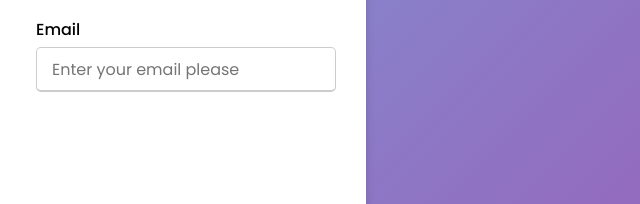
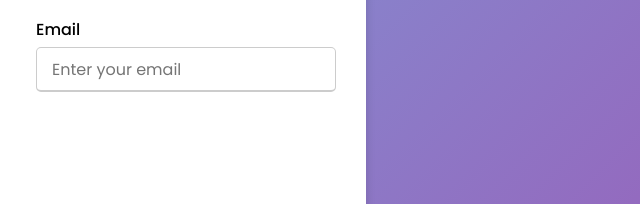
Before and after one commit to njwgroeneveld/studentRegisterForm, a plain HTML site: page index.html in a window 1280 px wide. Shown: the part 224-428 px from the top of the page, 624-1264 px from the left. Drawn offline with Linux system fonts and the light colour scheme.

Commit message:
undo last change

```diff
--- a/index.html
+++ b/index.html
@@ -25,7 +25,7 @@
         -->
           <div class="input-box">
             <span class="details">Email</span>
-            <input type="text" placeholder="Enter your email please" required id="emailInput">
+            <input type="text" placeholder="Enter your email" required id="emailInput">
           </div>
           <div class="input-box">
             <span class="details">Date of birth</span>
```
